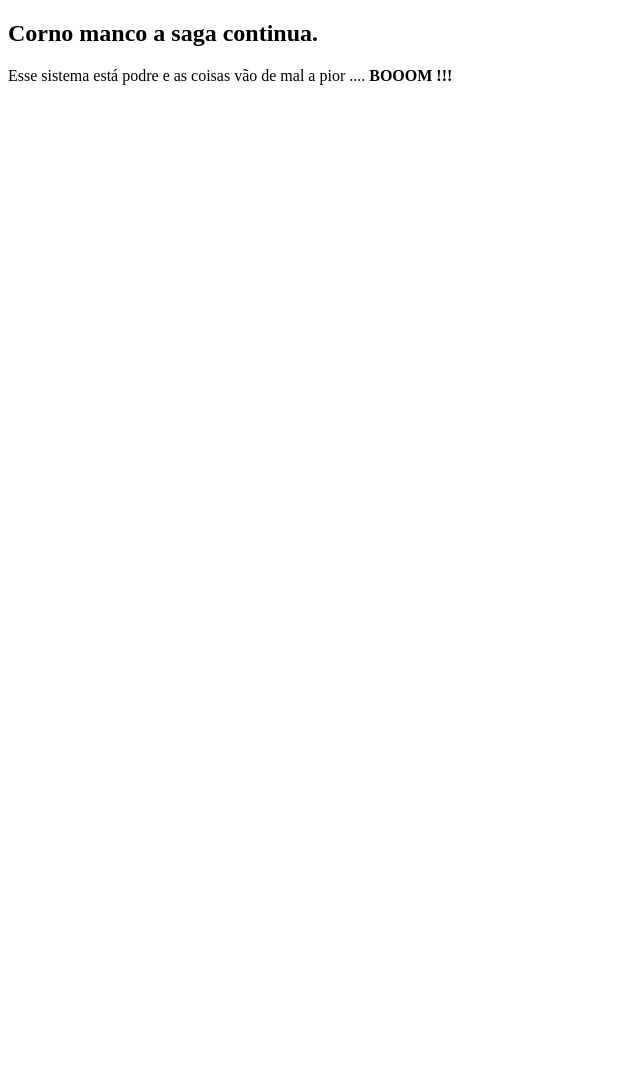
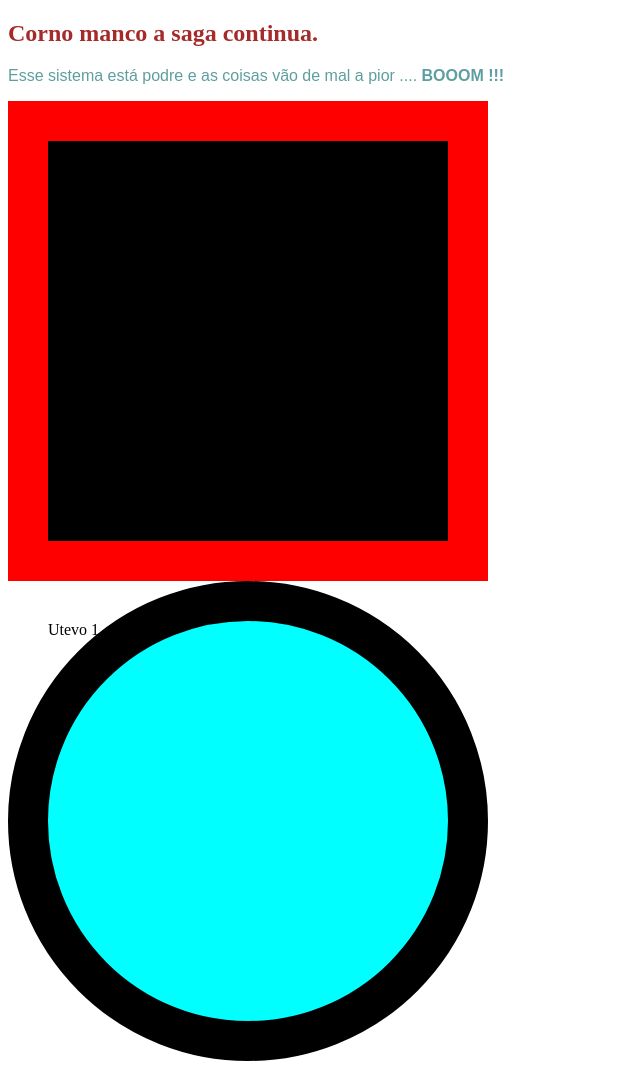
Before and after one commit to islude8/Tresstiox, a website: page pags/index.html in a window 1280 px wide. Shown: the whole page, without its empty margins (0-640 px from the left). Before the commit the page ends 800 px from the top, so only its background shows below. Drawn offline with Linux system fonts and the light colour scheme.

Commit message:
Finalizando teste com CSS.

```diff
--- a/pags/index.html
+++ b/pags/index.html
@@ -1,12 +1,15 @@
 <!DOCTYPE html>
-<html lang="en">
+<html lang="pt-br">
 <head>
-    <meta charset="UTF-8">
-    <meta name="viewport" content="width=<device-width>, initial-scale=1.0">
+    <meta charset="UTF-8"/>
     <title>Dotoevisky</title>
+    <link rel="stylesheet" href="piruvix.css" />
 </head>
 <body>
     <h2>Corno manco a saga continua.</h2>
-    <p> Esse sistema está podre e as coisas vão de mal a pior .... <strong>BOOOM !!!</strong></p>
+    <p class="drap"> Esse sistema está podre e as coisas vão de mal a pior .... <strong>BOOOM !!!</strong></p>
+
+    <div class="dopin">Espectorantium !</div>
+    <div class="calux">Utevo 1</div>
 </body>
 </html>
--- /dev/null
+++ b/pags/piruvix.css
@@ -0,0 +1,29 @@
+.drap{
+
+    color: cadetblue;
+    font-family: sans-serif;
+
+}
+
+h2{
+
+    color: brown;
+
+}
+
+
+.dopin{
+
+    background-color: black;
+    width: 400px;
+    height: 400px;
+    border: 40px solid red;}
+
+.calux{
+
+        background-color: cyan;
+        width: 400px;
+        height: 400px;
+        border: 40px solid black;
+        border-radius: 50%;
+}
```
